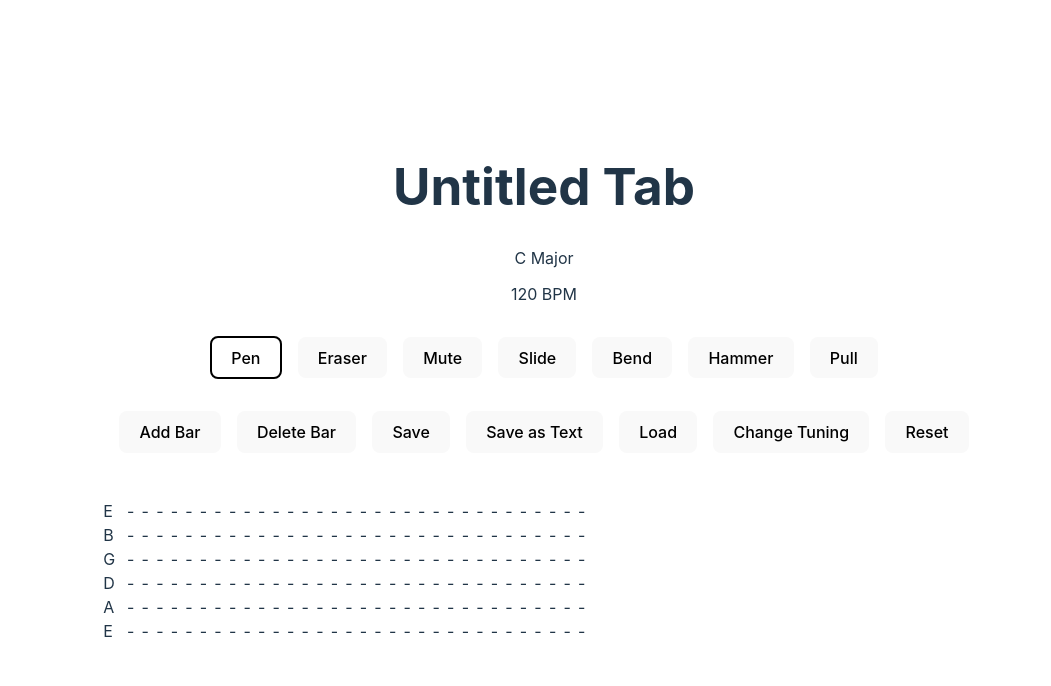
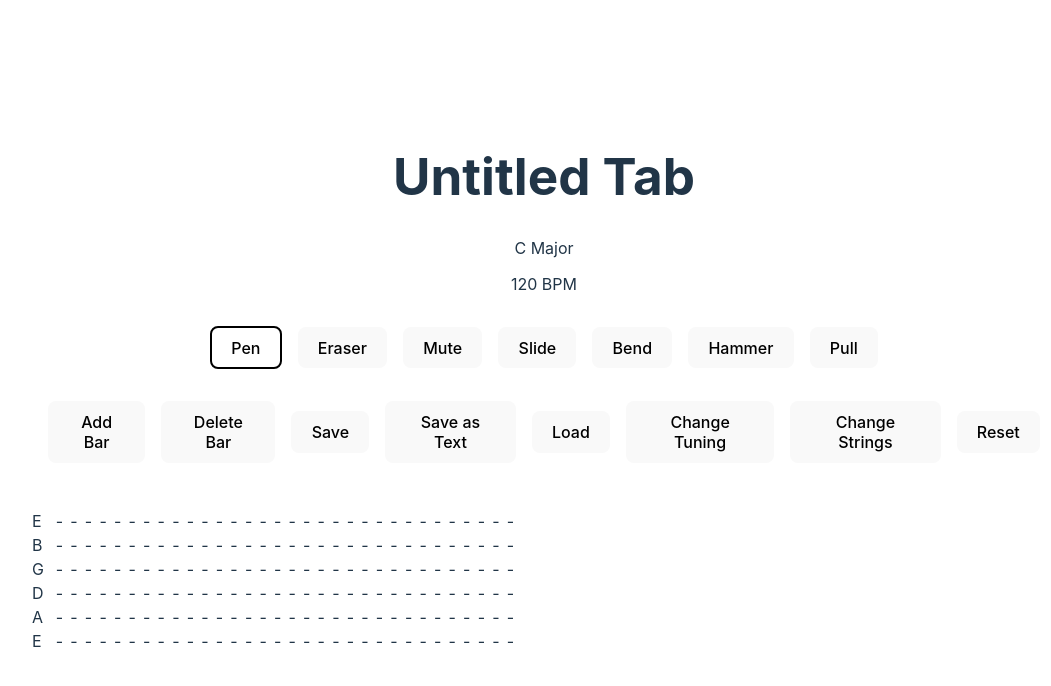
Before and after one commit to unexpectedlyalarming/opentab, a React (Vite) app in the folder client/: page / in a window 1280 px wide. Shown: the top 686 px of the page, without its empty margins (96-1147 px from the left). Built offline with nearby package versions, Linux system fonts and the light colour scheme.

Commit message:
Added mouse events, string changing

```diff
--- a/client/src/App.css
+++ b/client/src/App.css
@@ -32,6 +32,7 @@
   grid-gap: 0rem 0.5rem;
 
   width: 30rem;
+  user-select: none;
 }
 
 .tab-col {
--- a/client/src/components/TabEditor2.jsx
+++ b/client/src/components/TabEditor2.jsx
@@ -1,3 +1,4 @@
+import { set } from "mongoose";
 import React, { useEffect, useState } from "react";
 
 export default function TabEditorTwo() {
@@ -14,7 +15,7 @@ export default function TabEditorTwo() {
 
   const initTab = {
     strings: strings,
-    tuning: ["E", "B", "G", "D", "A", "E"],
+    tuning: ["E", "B", "G", "D", "A", "E", "B", "F#"],
     barLength: barLength,
     fretboard: Array.from({ length: strings }, () =>
       Array(barLength).fill(new Note())
@@ -124,6 +125,23 @@ export default function TabEditorTwo() {
     setCurrentValue(0);
   }
 
+  const [isMouseDown, setIsMouseDown] = useState(false);
+
+  function handleMouseDown(e) {
+    setIsMouseDown(true);
+    updateNote(e);
+  }
+
+  function handleMouseUp() {
+    setIsMouseDown(false);
+  }
+
+  function handleMouseOver(e) {
+    if (isMouseDown) {
+      updateNote(e);
+    }
+  }
+
   function tabList() {
     let tabDisplay = [];
     let totalBars = Math.ceil(tab.fretboard[0].length / barLength);
@@ -150,6 +168,9 @@ export default function TabEditorTwo() {
                       gridColumn: `${(fret % barLength) + 2 + i}`,
                       gridRow: `${string + 1}`,
                     }}
+                    onMouseDown={handleMouseDown}
+                    onMouseUp={handleMouseUp}
+                    onMouseOver={handleMouseOver}
                   >
                     {digits[i]}
                   </div>
@@ -166,6 +187,9 @@ export default function TabEditorTwo() {
                     gridColumn: `${(fret % barLength) + 2}`,
                     gridRow: `${string + 1}`,
                   }}
+                  onMouseDown={handleMouseDown}
+                  onMouseUp={handleMouseUp}
+                  onMouseOver={handleMouseOver}
                 >
                   {note.type === "normal" ? note.value : tab.key[note.type]}
 
@@ -180,6 +204,11 @@ export default function TabEditorTwo() {
                       onFocus={(e) => {
                         e.target.select();
                         setCurrentValue(note.value);
+                      }}
+                      onKeyDown={(e) => {
+                        if (e.key === "Enter") {
+                          e.target.blur();
+                        }
                       }}
                       style={{
                         gridColumn: `${(fret % barLength) + 2}`,
@@ -361,7 +390,10 @@ export default function TabEditorTwo() {
       tuningInput.focus();
       tuningInput.onblur = (e) => {
         const tuning = e.target.value.split("").reverse();
-
+        if (!tuning.length < tab.strings) {
+          setIsTuning(false);
+          return;
+        }
         const newTab = { ...tab };
         newTab.tuning = tuning;
         setTab(newTab);
@@ -430,6 +462,35 @@ export default function TabEditorTwo() {
       const name = document.createElement("p");
       name.innerText = e.target.value;
       name.onclick = updateKey;
+      e.target.replaceWith(name);
+    };
+  }
+
+  function changeStrings(e) {
+    const nameInput = document.createElement("input");
+    nameInput.type = "text";
+    nameInput.value = tab.strings;
+    e.target.replaceWith(nameInput);
+    nameInput.onFocus = (e) => {
+      e.target.select();
+    };
+    nameInput.focus();
+
+    nameInput.onblur = (e) => {
+      const newTab = { ...tab };
+      const newStrings = parseInt(e.target.value, 10);
+      if (newStrings > newTab.strings) {
+        for (let i = newTab.strings; i < newStrings; i++) {
+          newTab.fretboard.push(Array(barLength).fill(new Note()));
+        }
+      } else if (newStrings < newTab.strings) {
+        newTab.fretboard = newTab.fretboard.slice(0, newStrings);
+      }
+      newTab.strings = newStrings;
+      setTab(newTab);
+      const name = document.createElement("button");
+      name.innerText = "Change Strings";
+      name.onclick = changeStrings;
       e.target.replaceWith(name);
     };
   }
@@ -567,7 +628,6 @@ export default function TabEditorTwo() {
         <button onClick={downloadTabAsText}>Save as Text</button>
         <button onClick={loadTab}>Load</button>
         <button onClick={changeTuning}>Change Tuning</button>
-        <button onClick={resetTab}>Reset</button>
         {isTuning ? (
           <input
             type="text"
@@ -576,6 +636,8 @@ export default function TabEditorTwo() {
             id="tuning"
           />
         ) : null}
+        <button onClick={changeStrings}>Change Strings</button>
+        <button onClick={resetTab}>Reset</button>
       </div>
       <div className="bar-container">{tabList()}</div>
     </div>
```
